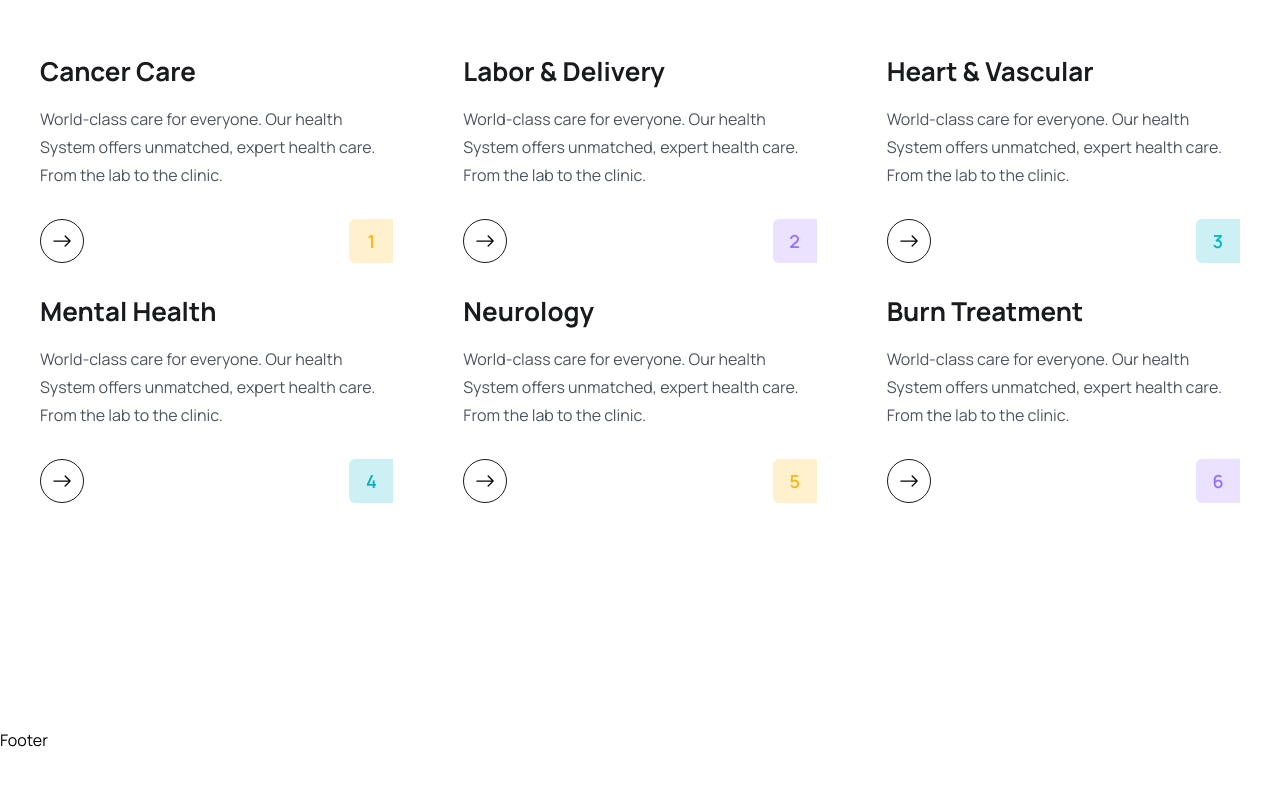
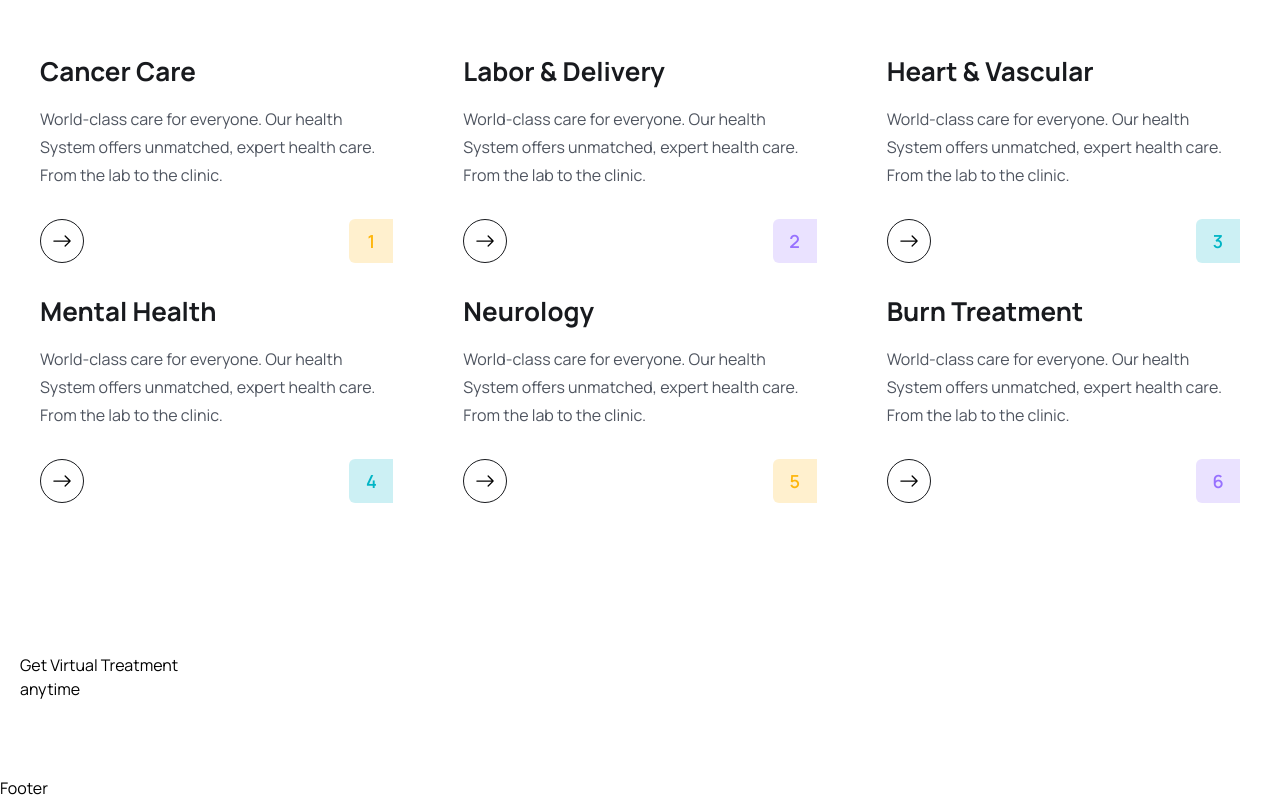
Before and after one commit to programmernizam/medicare, a React (Vite) app: page /home in a window 1280 px wide. Shown: the part 2501-3301 px from the top of the page. Before the commit the page ends 3253 px from the top, so only its background shows below. Built offline with nearby package versions, Linux system fonts and the light colour scheme.

Commit message:
Feature top start building and heading added

```diff
--- a/src/pages/Home/FeatureSection.jsx
+++ b/src/pages/Home/FeatureSection.jsx
@@ -2,7 +2,14 @@
   return (
     <section>
       <div className="container">
-        <div></div>
+        <div className="flex items-center justify-between flex-col lg:flex-row">
+          {/* Feature Content */}
+          <div className="xl:w-[670px]">
+            <h2>
+              Get Virtual Treatment <br /> anytime{" "}
+            </h2>
+          </div>
+        </div>
       </div>
     </section>
   );
```
